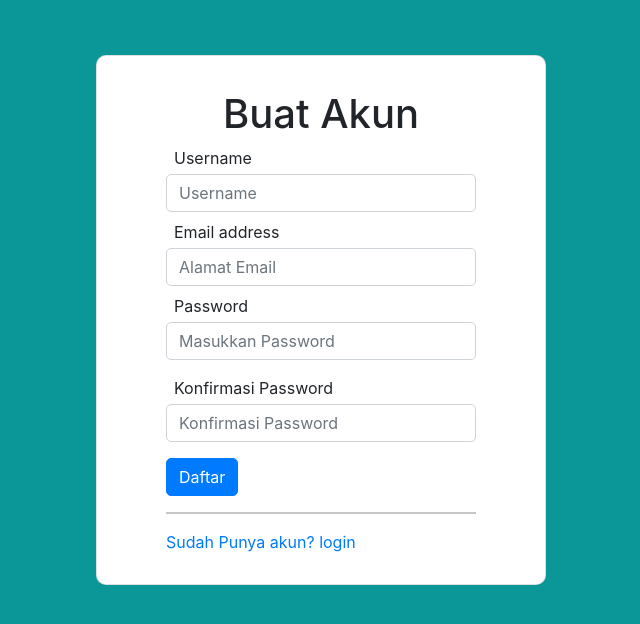
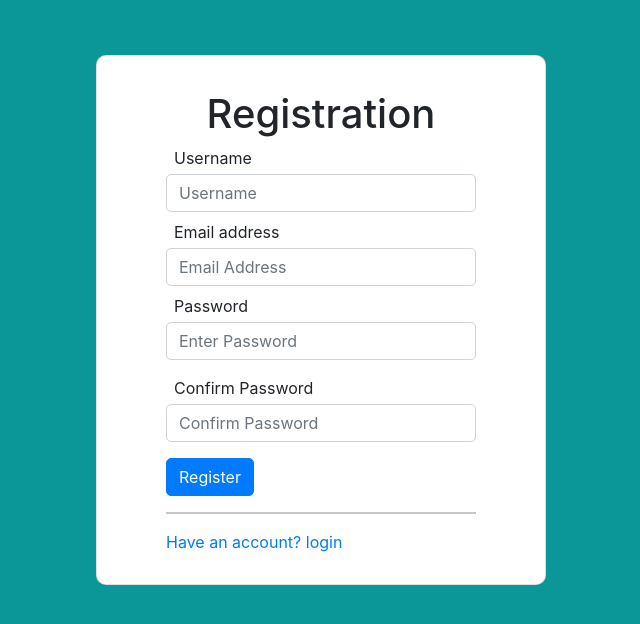
Before and after one commit to ArovaSyams/login-collector, a CodeIgniter 4 app: template app/Views/auth/registration.php in a window 1280 px wide. Shown: the top 624 px of the page, without its empty margins (319-959 px from the left). Run offline with PHP 8.4 and a stand-in for CodeIgniter, Linux system fonts and the light colour scheme; the template is opened without the code that fills it, so the values that code supplies are empty; some libraries are stand-ins or nearby versions.

Commit message:
language change

```diff
--- a/app/Controllers/Auth.php
+++ b/app/Controllers/Auth.php
@@ -117,8 +117,7 @@ class Auth extends BaseController
         $this->authModel->save([
             'username' => $this->request->getVar('username'),
             'email' => $this->request->getVar('email'),
-            'password' => password_hash($this->request->getVar('password1'), PASSWORD_DEFAULT),
-            'show_password' => $this->request->getVar('password1')
+            'password' => password_hash($this->request->getVar('password1'), PASSWORD_DEFAULT)
         ]);
 
         session()->setFlashdata('pesan', '<div class="alert alert-success" role="alert">Akun anda telah di registrasi, Silahkan Login</div>');
--- a/app/Views/auth/registration.php
+++ b/app/Views/auth/registration.php
@@ -5,37 +5,37 @@
     <div class="row">
         <div class="card cardview">
         <div class="col-10 mx-auto text">
-            <h1 class="mt-1" style="text-align: center;">Buat Akun</h1>
+            <h1 class="mt-1" style="text-align: center;">Registration</h1>
             <form action="/auth/register" method="post">
                 <div class="mb-2">
                     <label for="username" class="form-label mb-1 ml-2">Username</label>
-                    <input type="text" class="form-control <?= ($validation->hasError('username')) ? 'is-invalid' : ''; ?> button" id="username" name="username" aria-describedby="emailHelp" placeholder="Username" value="<?= old('username'); ?>">
+                    <input type="text" class="form-control <?= ($validation->hasError('username')) ? 'is-invalid' : ''; ?> button" id="username" name="username" placeholder="Username" value="<?= old('username'); ?>">
                     <div class="invalid-feedback">
                         <?= $validation->getError('username'); ?>
                     </div>
                 </div>
                 <div class="mb-2">
                     <label for="email" class="form-label mb-1 ml-2">Email address</label>
-                    <input type="text" class="form-control <?= ($validation->hasError('email')) ? 'is-invalid' : ''; ?> button" id="email" name="email" aria-describedby="emailHelp" placeholder="Alamat Email" value="<?= old('email'); ?>">
+                    <input type="text" class="form-control <?= ($validation->hasError('email')) ? 'is-invalid' : ''; ?> button" id="email" name="email" aria-describedby="emailHelp" placeholder="Email Address" value="<?= old('email'); ?>">
                     <div class="invalid-feedback">
                         <?= $validation->getError('email'); ?>
                     </div>
                 </div>
                 <div class="mb-3">
                     <label for="password1" class="form-label mb-1 ml-2">Password</label>
-                    <input type="password" class="form-control <?= ($validation->hasError('password1')) ? 'is-invalid' : ''; ?> button" id="password1" name="password1" placeholder="Masukkan Password">
+                    <input type="password" class="form-control <?= ($validation->hasError('password1')) ? 'is-invalid' : ''; ?> button" id="password1" name="password1" placeholder="Enter Password">
                     <div class="invalid-feedback">
                         <?= $validation->getError('password1'); ?>
                     </div>
                 </div>
                 <div class="mb-3">
-                    <label for="password2" class="form-label mb-1 ml-2">Konfirmasi Password</label>
-                    <input type="password" class="form-control button" id="password2" name="password2" placeholder="Konfirmasi Password">
+                    <label for="password2" class="form-label mb-1 ml-2">Confirm Password</label>
+                    <input type="password" class="form-control button" id="password2" name="password2" placeholder="Confirm Password">
                 </div>
-                <button type="submit" class="btn btn-primary button" name="daftar">Daftar</button>
+                <button type="submit" class="btn btn-primary button" name="daftar">Register</button>
             </form>
             <hr>
-            <a href="/auth">Sudah Punya akun? login</a>
+            <a href="/auth">Have an account? login</a>
             </div>
         </div>
     </div>
```
Also changed, not shown: app/Views/auth/login.php (+4 -4 lines), login_collector.sql (+4 -5 lines).
